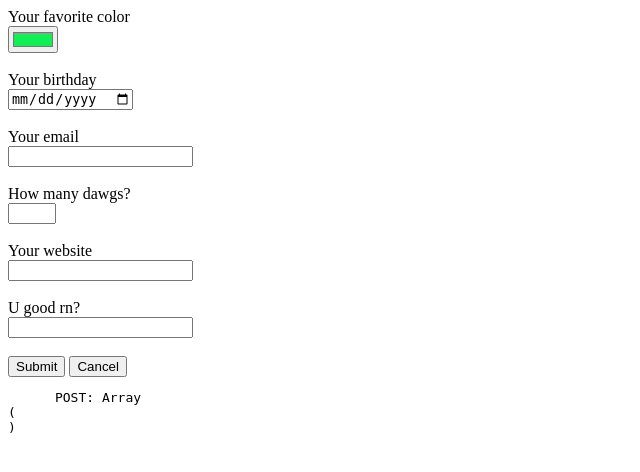
After one commit to leonardodeborba/web-applications-for-everybody-specialization, a PHP site: page /inputs.php in a window 1280 px wide. The commit adds this page. Shown: the top 472 px of the page, without its empty margins (0-640 px from the left). Run offline with PHP 8.4, Linux system fonts and the light colour scheme.

Commit message:
Add week 8 files  and some PAIN

```diff
--- /dev/null
+++ b/1-building-web-applications-in-php/week8-php-and-html-forms/inputs.php
@@ -0,0 +1,40 @@
+<!DOCTYPE html>
+  <html lang="en-US">
+  <head>
+    <meta charset="UTF-8">
+    <meta name="viewport" content="width=device-width, initial-scale=1.0">
+    <title>Inputs</title>
+  </head>
+  <body>
+      <form action="" method="post">
+      <label for="favorite-color"> Your favorite color </label> <br />
+      <input type="color" id="favorite-color" name="favorite-color" value="#12ee55" /> <br /> <br />
+
+      <label for="birthday">Your birthday</label> <br />
+      <input type="date" id="birthday" name="birthday" /> <br /> <br />
+
+      <label for="email">Your email</label> <br />
+      <input type="email" id="email" name="email" /> <br /> <br />
+
+      <label for="dog">How many dawgs?</label> <br />
+      <input type="number" id="dog" name="dog" min="1" max="5" /> <br /> <br />
+
+      <label for="website">Your website</label> <br />
+      <input type="url" id="website" name="website" /> <br /> <br />
+
+      <!-- Fallbacks to text input -->
+      <label for="is-good">U good rn?</label> <br />
+      <input type="froggy-pats" id="is-good" name="is-good" /> <br /> <br />
+
+      <input type="submit" id="submit-form" name="submit-form" value="Submit" />
+      <input type="reset" id="reset-form" name="reset-form" value="Cancel" />
+    </form>
+
+    <pre>
+      <?php
+        echo "POST: ";
+        print_r($_POST);
+      ?>
+    </pre>
+  </body>
+</html>
--- a/1-building-web-applications-in-php/week8-php-and-html-forms/test2.php
+++ b/1-building-web-applications-in-php/week8-php-and-html-forms/post.php
@@ -31,8 +31,6 @@
       print_r($_GET);
 
       echo "</pre>";
-
     ?>
-  </pre>
 </body>
 </html>
```
Also changed, not shown: 1-building-web-applications-in-php/week8-php-and-html-forms/html-injection-persist-form-data.php (added, +58 -0 lines), 1-building-web-applications-in-php/week8-php-and-html-forms/test-htmlentities.php (added, +18 -0 lines), 1-building-web-applications-in-php/week8-php-and-html-forms/get.php (renamed from 1-building-web-applications-in-php/week8-php-and-html-forms/test1.php).
